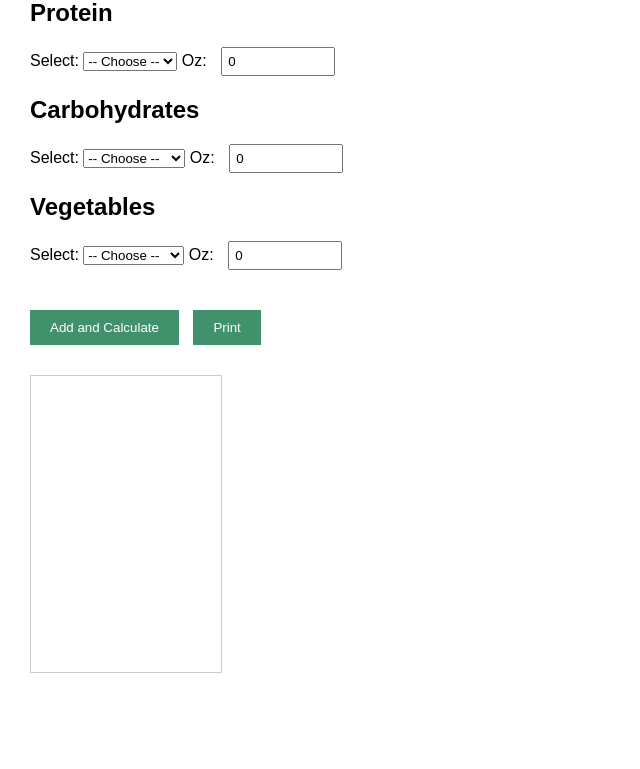
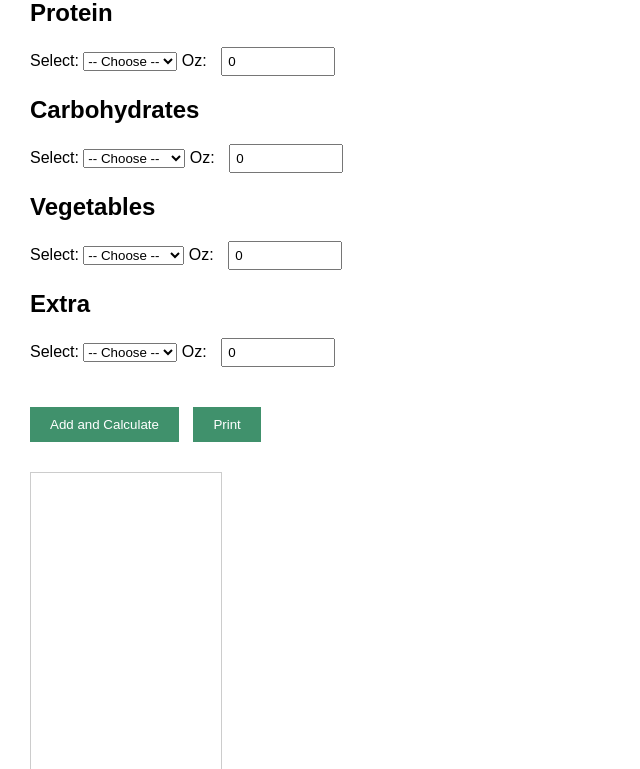
Before and after one commit to Chris6776-soli/riversoljaxfactlabel, a Flask app: page / in a window 1280 px wide. Shown: the part 89-858 px from the top of the page, without its empty margins (0-640 px from the left). Before the commit the page ends 762 px from the top, so only its background shows below. Run offline with Flask 3, Linux system fonts and the light colour scheme.

Commit message:
2date index.html

```diff
--- a/templates/index.html
+++ b/templates/index.html
@@ -135,6 +135,19 @@
       </label>
     </div>
 
+    <div class="section">
+      <h2>Extra</h2>
+      <label>
+        Select:
+        <select name="Extra">
+          <option value="">-- Choose --</option>
+          <option value="egg">Egg</option>
+          <option value="avocado">Avocado</option>
+        </select>
+        Oz: <input type="number" name="extra_ounces" min="0" step="0.01" value="0" />
+      </label>
+    </div>
+
     <button type="submit" style="margin-right: 10px;">Add and Calculate</button>
     <button type="button" onclick="window.print()">Print</button>
   </form>
```
